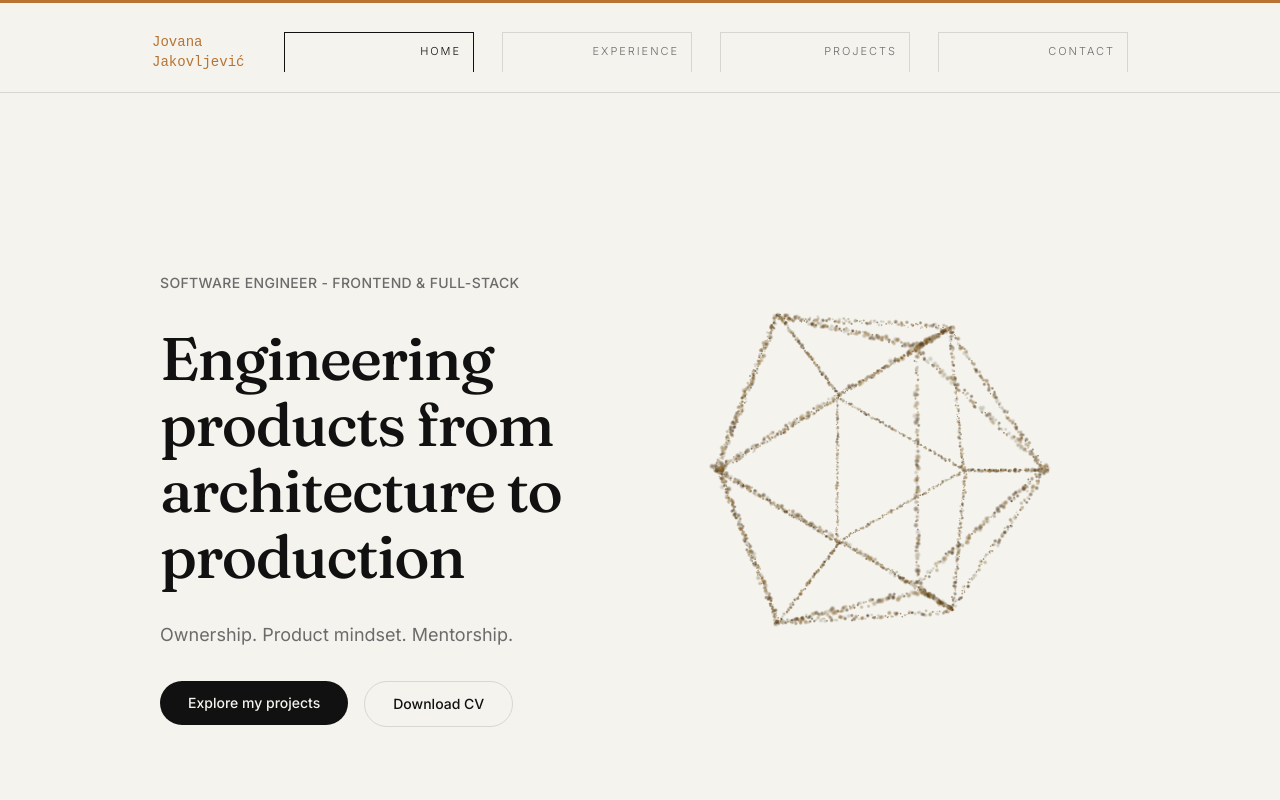
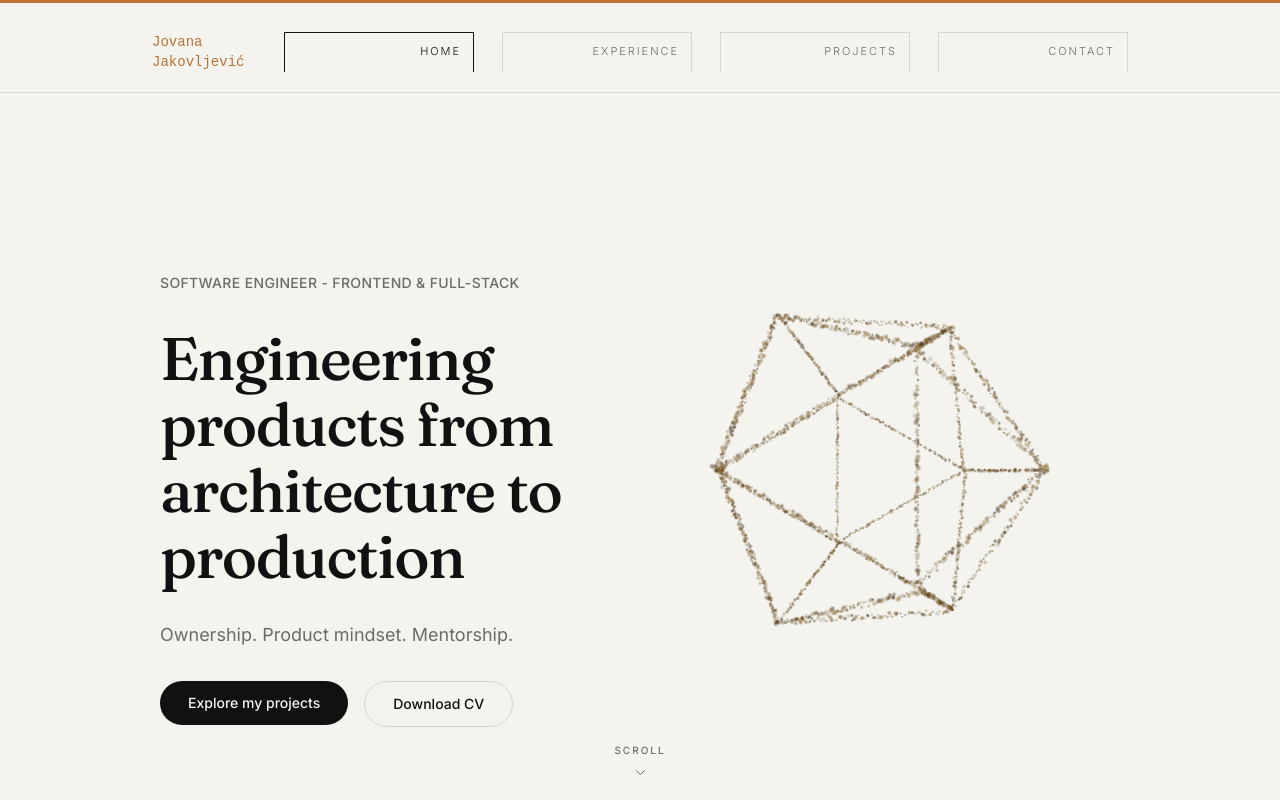
Before and after one commit to J-jakovljevic/my-site, a React (Vite) app: page / in a window 1280 px wide. Shown: the top 800 px of the page. Built offline with nearby package versions, Linux system fonts and the light colour scheme; a web font is replaced by a local one.

Commit message:
feat: add scroll cue

```diff
--- a/src/components/Layout.tsx
+++ b/src/components/Layout.tsx
@@ -3,6 +3,7 @@ import { Outlet, useLocation } from "react-router-dom";
 
 import Nav from "@components/Nav";
 import Footer from "@components/Footer";
+import ScrollCue from "@components/ScrollCue";
 import ScrollProgress from "@components/ScrollProgress";
 import { useScrollToTop } from "@hooks/useScrollToTop";
 
@@ -15,6 +16,8 @@ const Layout = () => {
       <ScrollProgress />
 
       <Nav />
+
+      <ScrollCue />
 
       <main className="relative overflow-hidden">
         <AnimatePresence mode="wait">
--- /dev/null
+++ b/src/components/ScrollCue.tsx
@@ -0,0 +1,35 @@
+import { motion, useScroll, useTransform } from "framer-motion";
+
+const ScrollCue = () => {
+  const { scrollY } = useScroll();
+
+  const opacity = useTransform(scrollY, [0, 80], [1, 0]);
+
+  return (
+    <motion.div
+      aria-hidden="true"
+      style={{ opacity }}
+      className="pointer-events-none fixed bottom-5 left-1/2 z-10 flex -translate-x-1/2 flex-col items-center gap-1.5 text-muted"
+    >
+      <span className="text-[10px] font-medium tracking-[0.2em] uppercase">
+        Scroll
+      </span>
+
+      <motion.svg
+        viewBox="0 0 24 24"
+        fill="none"
+        stroke="currentColor"
+        strokeWidth="1.5"
+        strokeLinecap="round"
+        strokeLinejoin="round"
+        className="h-4 w-4"
+        animate={{ y: [0, 5, 0] }}
+        transition={{ duration: 1.6, repeat: Infinity, ease: "easeInOut" }}
+      >
+        <path d="M6 9l6 6 6-6" />
+      </motion.svg>
+    </motion.div>
+  );
+};
+
+export default ScrollCue;
```
